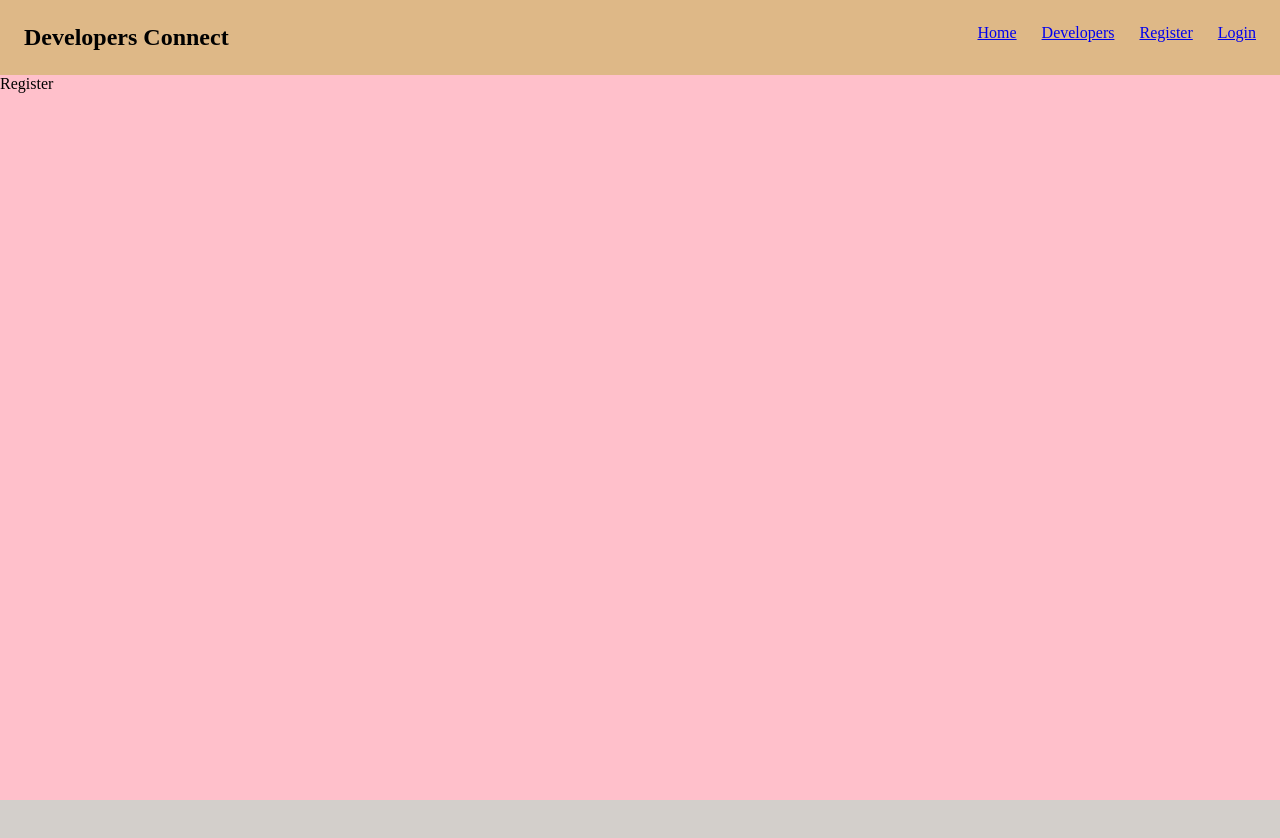
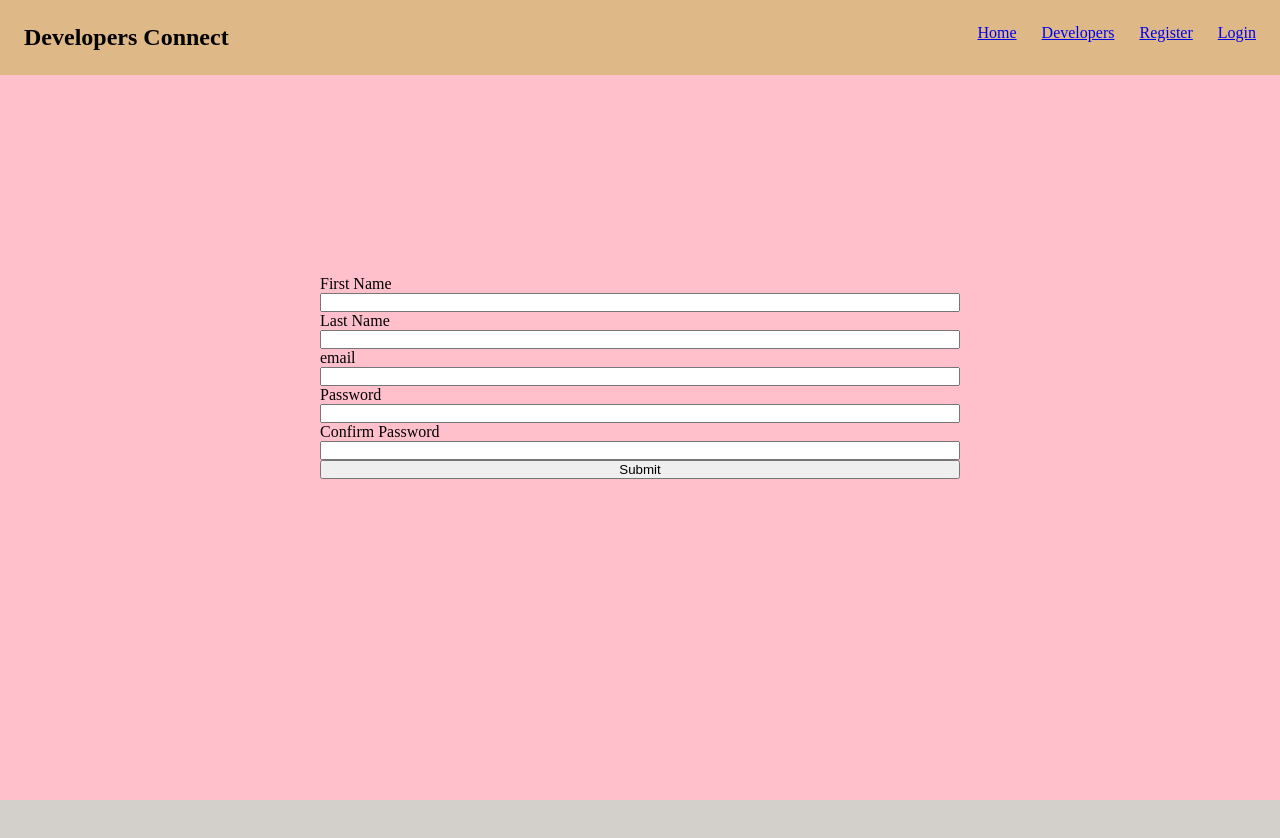
Before and after one commit to avinashsaroj01/devConnect, a React (Create React App) app: page /register in a window 1280 px wide. Shown: the top 838 px of the page. Before the commit the page ends 800 px from the top, so only its background shows below. Built offline with nearby package versions, Linux system fonts and the light colour scheme.

Commit message:
added registeration form

```diff
--- a/src/App.css
+++ b/src/App.css
@@ -44,3 +44,23 @@ body {
   position: sticky;
   height: 10vh;
 }
+
+ /* Registeration page */
+ .regPage{
+  display: flex ;
+  justify-content: center;
+  align-items: center;
+  height: 100%;
+
+}
+.regFormDiv{
+  height: 50%;
+  width: 50%;
+  display: flex;
+  flex-direction: column;
+  flex-wrap: wrap;
+ }
+ .regFormDiv form {
+    display:grid;
+
+ }
--- a/src/pages/Register.js
+++ b/src/pages/Register.js
@@ -1,9 +1,78 @@
-import React from 'react'
+import React, { useState } from "react";
 
 function Register() {
+  const [value, setValue] = useState({
+     firstName : "",
+     lastName : "",
+     email: "",
+     password: "",
+     confirmPassword : "",
+
+  });
+  const handleOnchange = (e)=>{
+
+    setValue({ ...value, [e.target.name]: e.target.value })
+  }
+  const handleSubmit = (e) => {
+    e.preventDefault();
+    console.log(" Reg Data", value);
+      if(!value.email.includes('@')){
+         alert("Email is invalid")
+      }
+      if(value.password.length<=3 ){
+     alert("password lenght must be greater than 3 chars ")
+      }
+      if(value.password !== value.confirmPassword){
+        alert(" confirm password doenst match with the password")
+      }
+  };
   return (
-    <div>Register</div>
-  )
+    <div className="regPage">
+      <div className="regFormDiv">
+        <form className="form"  onSubmit={handleSubmit}>
+          <label htmlFor="firstName">First Name</label>
+          <input
+            type="text"
+            name="firstName"
+            value={value.firstName}
+            onChange={handleOnchange}
+          />
+          <label htmlFor="lastName">Last Name</label>
+          <input
+            type="text"
+            name="lastName"
+            value={value.lastName}
+            onChange={handleOnchange}
+          />
+          <label htmlFor="email">email</label>
+          <input
+            type="email"
+            name="email"
+            required
+            value={value.email}
+            onChange={handleOnchange}
+          />
+          <label htmlFor="password">Password</label>
+          <input
+            type="password"
+            name="password"
+            required
+            value={value.password}
+            onChange={handleOnchange}
+          />
+          <label htmlFor="confirmPassword">Confirm Password</label>
+          <input
+            type="password"
+            name="confirmPassword"
+            required
+            value={value.confirmPassword}
+            onChange={handleOnchange}
+          />
+        <button > Submit</button>
+        </form>
+      </div>
+    </div>
+  );
 }
 
-export default Register
+export default Register;
```
